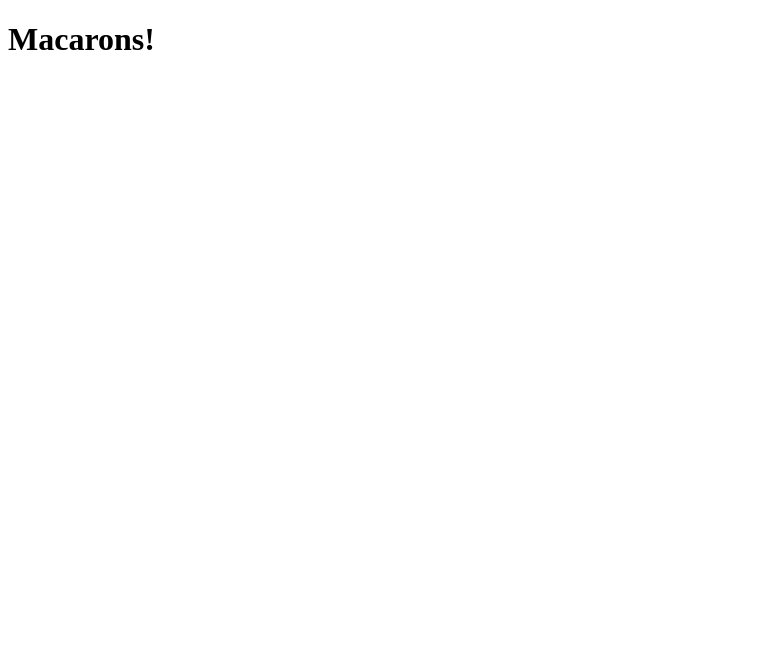
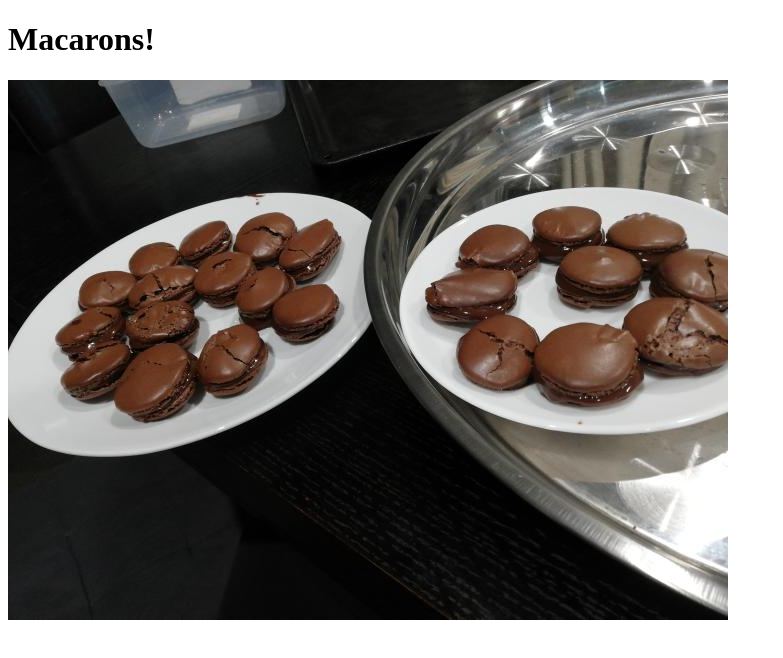
Before and after one commit to SkellyBG/odin-project, a plain HTML site: page recipes/macarons.html in a window 1280 px wide. Shown: the whole page, without its empty margins (0-783 px from the left). Drawn offline with Linux system fonts and the light colour scheme.

Commit message:
Add image to webpage

```diff
--- a/recipes/macarons.html
+++ b/recipes/macarons.html
@@ -8,6 +8,7 @@
 </head>
 <body>
     <h1>Macarons!</h1>
+    <img src="/images/macarons.jpg">
 
 </body>
 </html>
```
Also changed, not shown: recipes/cheesecakes.html (+1 -1 lines).
